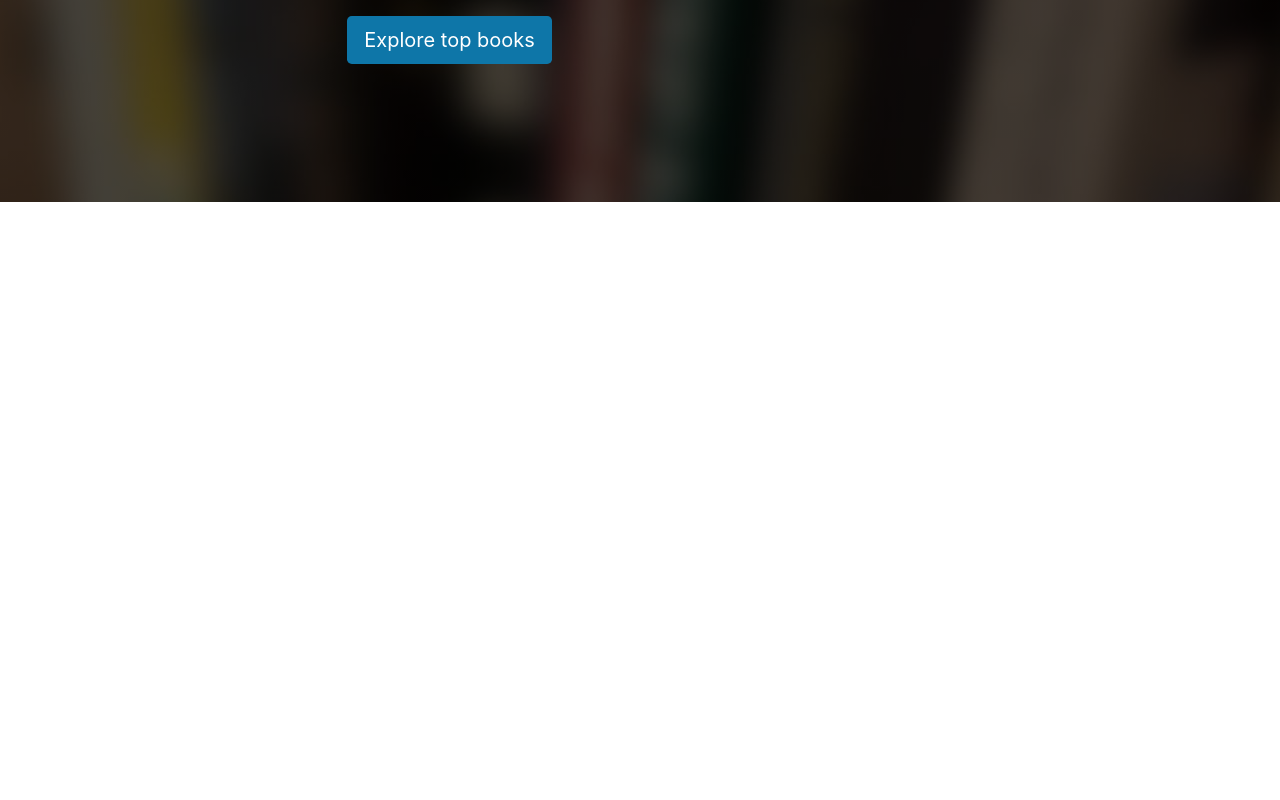
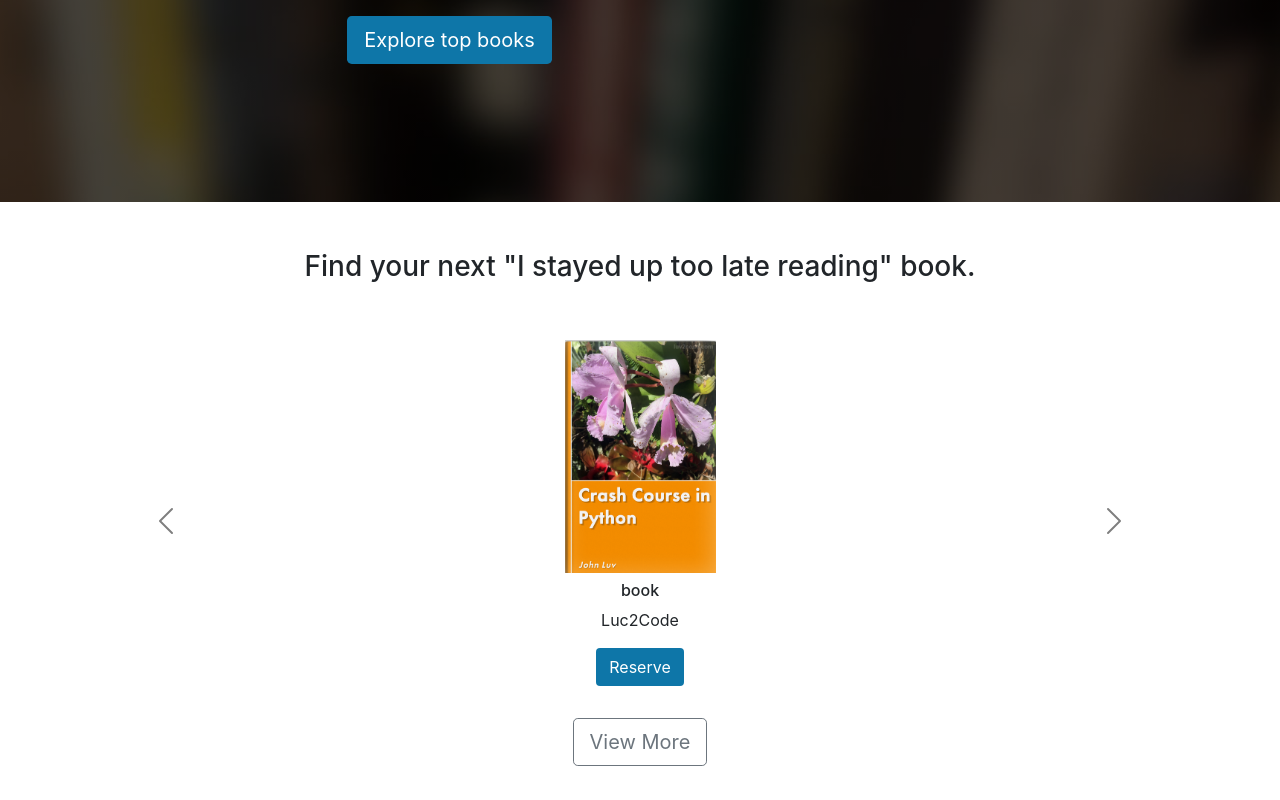
Before and after one commit to cadakris/react-library, a React (Create React App) app: page / in a window 1280 px wide. Shown: the part 276-1076 px from the top of the page. Before the commit the page ends 800 px from the top, so only its background shows below. Built offline with nearby package versions, Linux system fonts and the light colour scheme.

Commit message:
Added a carousel to the app using Boostrap. NOTE: App does not resize if it's in mobile size

```diff
--- a/src/App.tsx
+++ b/src/App.tsx
@@ -2,12 +2,14 @@
 import './App.css';
 import { Navbar } from './layouts/NavbarAndFooter/Navbar';
 import { ExploreTopBooks } from './layouts/HomePage/ExploreTopBooks';
+import { Carousel } from './layouts/HomePage/Carousel';
 
 function App() {
   return (
     <>
       <Navbar/>
       <ExploreTopBooks/>
+      <Carousel/>
     </>
   );
 }
--- /dev/null
+++ b/src/layouts/HomePage/Carousel.tsx
@@ -0,0 +1,100 @@
+export const Carousel = () => {
+    return (
+        <>
+            <div className = "container mt-5" style={{ height: 550 }}>
+                <div className="homepage-carousel-title">
+                    <h3>Find your next "I stayed up too late reading" book.</h3>
+                </div>
+                <div id="carouselExampleControls" className="carousel carousel-dark slide mt-5 d-none d-lg-block" data-bs-interval="false">
+                    {/* DESKTOP */}
+                    <div className="carousel-inner">
+                        <div className="carousel-item active">
+                            <div className="row d-flex justify-content-center align-items-center">
+                                <div className="col-xs-6 col-sm-6 col-md-4 col-lg-3 mb-3">
+                                    <div className="text-center">
+                                        <img src={require("./../../Images/BooksImages/book-luv2code-1000.png")}
+                                        width="151"
+                                        height="233"
+                                        alt="book" />
+
+                                        <h6 className="mt-2">book</h6>
+                                        <p>Luc2Code</p>
+                                        <a className="btn main-color text-white" href="#">Reserve</a>
+                                    </div>
+
+                                </div>
+                            </div>
+                        </div>
+
+                        <div className="carousel-item">
+                            <div className="row d-flex justify-content-center align-items-center">
+                                <div className="col-xs-6 col-sm-6 col-md-4 col-lg-3 mb-3">
+                                    <div className="text-center">
+                                        <img src={require("./../../Images/BooksImages/book-luv2code-1000.png")}
+                                        width="151"
+                                        height="233"
+                                        alt="book" />
+
+                                        <h6 className="mt-2">book</h6>
+                                        <p>Luc2Code</p>
+                                        <a className="btn main-color text-white" href="#">Reserve</a>
+                                    </div>
+
+                                </div>
+                            </div>
+                        </div>
+
+                        <div className="carousel-item">
+                            <div className="row d-flex justify-content-center align-items-center">
+                                <div className="col-xs-6 col-sm-6 col-md-4 col-lg-3 mb-3">
+                                    <div className="text-center">
+                                        <img src={require("./../../Images/BooksImages/book-luv2code-1000.png")}
+                                        width="151"
+                                        height="233"
+                                        alt="book" />
+
+                                        <h6 className="mt-2">book</h6>
+                                        <p>Luc2Code</p>
+                                        <a className="btn main-color text-white" href="#">Reserve</a>
+                                    </div>
+
+                                </div>
+                            </div>
+                        </div>
+                        <button className="carousel-control-prev" type="button" data-bs-target="#carouselExampleControls" data-bs-slide="prev">
+                            <span className="carousel-control-prev-icon" aria-hidden="true"></span>
+                            <span className="visually-hidden">Previous</span>
+                        </button>
+
+                        <button className="carousel-control-next" type="button" data-bs-target="#carouselExampleControls" data-bs-slide="next">
+                            <span className="carousel-control-next-icon" aria-hidden="true"></span>
+                            <span className="visually-hidden">Next</span>
+                        </button>
+                    </div>
+                    {/*MOBILE*/}
+                    <div className="d-lg-none mt-3">
+                        <div className="row d-flex justify-content-center align-items-center">
+                            <div className="text-center">
+                                <img src={require("./../../Images/BooksImages/book-luv2code-1000.png")}
+                                width="151"
+                                height="233"
+                                alt="book"
+                                />
+                                <h6 className="mt-2">
+                                    <b>Book</b>
+                                    <p>Luv2Code</p>
+                                    <a className="btn main-color text-white" href="#">Reserve</a>
+                                </h6>
+                            </div>
+                        </div>
+                    </div>
+
+                    <div className='homepage-carousel-title mt-3'>
+                        <a className="btn btn-outline-secondary btn-lg" href="#">View More</a>
+                    </div>
+
+                </div>
+            </div>
+        </>
+    );
+}
```
